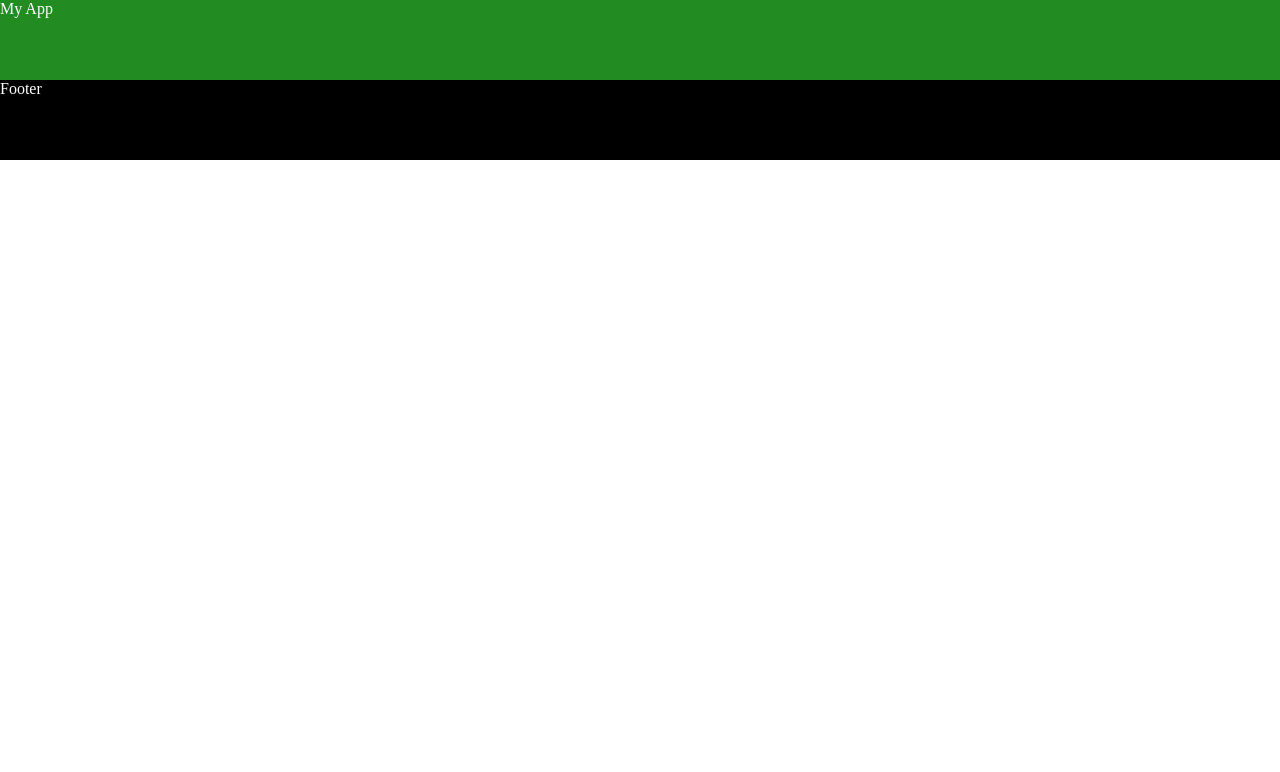
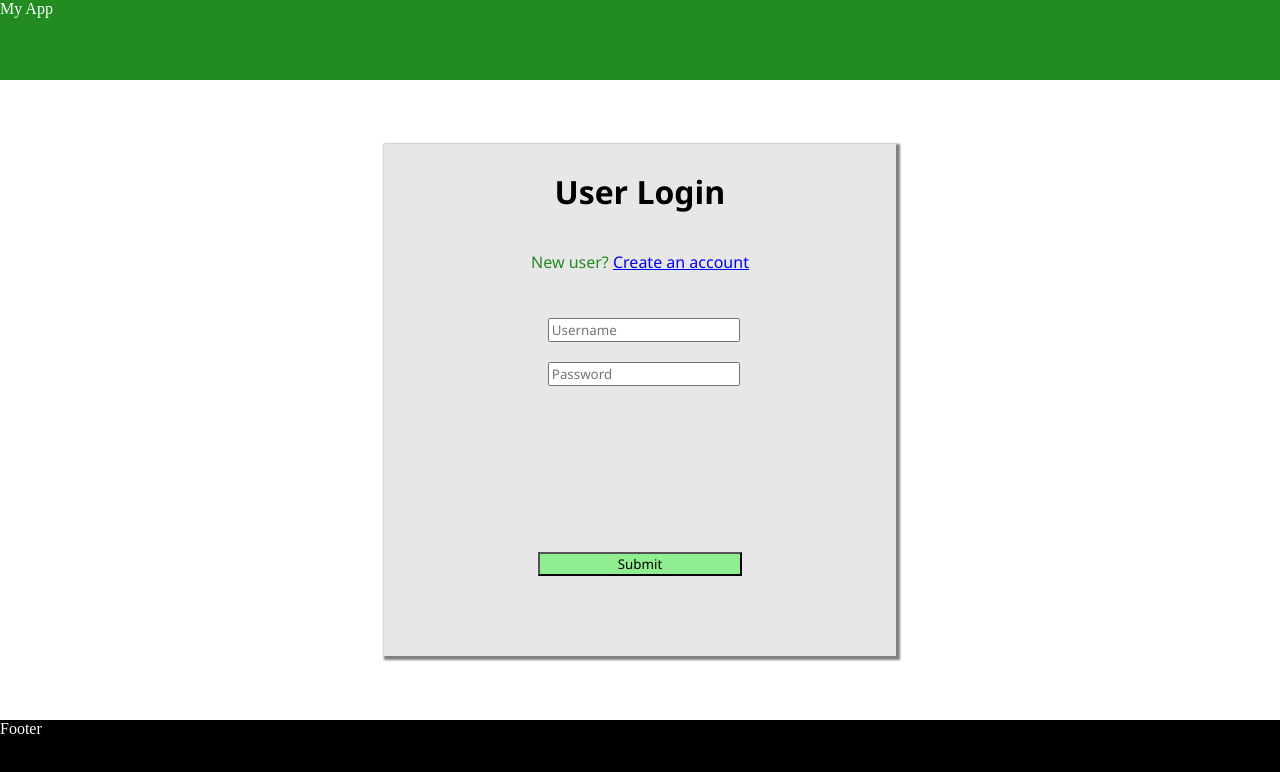
Before and after one commit to IanMcM89/phase-2-project, a React (Create React App) app: page /login in a window 1280 px wide. Shown: the top 772 px of the page. Built offline with nearby package versions, Linux system fonts and the light colour scheme.

Commit message:
Refactored Home component. Imported useHistory and set up redirect to home page after successful login.

```diff
--- /dev/null
+++ b/db.json
@@ -0,0 +1,51 @@
+{
+  "vegetables": [
+    {
+      "id": 1,
+      "name": "Onion",
+      "image": "./images/image-placeholder-icon.png"
+    },
+    {
+      "id": 2,
+      "name": "Garlic",
+      "image": "./images/image-placeholder-icon.png"
+    },
+    {
+      "id": 3,
+      "name": "Celery",
+      "image": "./images/image-placeholder-icon.png"
+    },
+    {
+      "id": 4,
+      "name": "Carrot",
+      "image": "./images/image-placeholder-icon.png"
+    },
+    {
+      "id": 5,
+      "name": "Potato",
+      "image": "./images/image-placeholder-icon.png"
+    },
+    {
+      "id": 6,
+      "name": "Tomato",
+      "image": "./images/image-placeholder-icon.png"
+    },
+    {
+      "id": 7,
+      "name": "Lettuce",
+      "image": "./images/image-placeholder-icon.png"
+    },
+    {
+      "id": 8,
+      "name": "Turnip",
+      "image": "./images/image-placeholder-icon.png"
+    }
+  ],
+  "users": [
+    {
+      "id": 1,
+      "username": "ianmcm89",
+      "password": "password"
+    }
+  ]
+}
--- a/src/components/App.js
+++ b/src/components/App.js
@@ -1,20 +1,19 @@
-import React from "react";
+import React, {useState} from "react";
 import Header from "./Header";
 import UserLoginPage from "./UserLoginPage";
 import NewUserPage from "./NewUserPage";
-import VegetablePage from "./VegetablePage";
+import Home from "./Home";
 import Footer from "./Footer";
-import { BrowserRouter, Route, Switch } from "react-router-dom";
-
-function Home() {
-  return (
-    <div>
-      <VegetablePage />
-    </div>
-  );
-}
+import { BrowserRouter, Route, Switch, useHistory } from "react-router-dom";
 
 function App() {
+  const [isSignedIn, setIsSignedIn] = useState(false);
+  const history = useHistory();
+
+  function onUserLogin() {
+    setIsSignedIn(!isSignedIn);
+  }
+
   return (
     <div className="App">
       <Header />
@@ -23,11 +22,11 @@ function App() {
           <Route path="/create-account">
             <NewUserPage />
           </Route>
-          <Route path="/home">
-            <Home />
+          <Route path="/login">
+            <UserLoginPage onUserLogin={onUserLogin} history={history }/>
           </Route>
           <Route exact path="/">
-            <UserLoginPage />
+            <Home isSignedIn={isSignedIn} />
           </Route>
         </Switch>
       </BrowserRouter>
--- /dev/null
+++ b/src/components/Home.js
@@ -0,0 +1,15 @@
+import React from "react";
+import VegetablePage from "./VegetablePage";
+import { Redirect } from "react-router-dom";
+
+function Home({ isSignedIn }) {
+    if (!isSignedIn) return <Redirect to="/login" />;
+
+    return (
+      <div>
+        <VegetablePage />
+      </div>
+    );
+}
+
+export default Home;
--- a/src/components/NewUserPage.js
+++ b/src/components/NewUserPage.js
@@ -5,7 +5,7 @@ function NewUserPage() {
       <main id="App-login-main">
           <form id="App-login-form">
             <h1>Create New Account</h1>
-            <p>Enter new username and password:</p>
+            <p className="login-message">Enter new username and password:</p>
             <div id="login-inputs-container">
               <div className="login-input">
                 <input type="text" name="username" placeholder="New Username" />
--- a/src/components/UserLoginPage.js
+++ b/src/components/UserLoginPage.js
@@ -1,23 +1,64 @@
-import React from "react";
+import React, {useState} from "react";
+import { withRouter } from 'react-router-dom';
 
-function UserLoginPage() {
+function UserLoginPage({ history, onUserLogin }) {
+  const [formData, setFormData] = useState({
+    username: '',
+    password: ''
+  });
+  const [loginError, setLoginError] = useState('');
+
+  const handleChange = e => setFormData({...formData, [e.target.name]: e.target.value});
+
+  const handleSubmit = e => {
+    e.preventDefault();
+
+    setFormData({
+      username: '',
+      password: ''
+    });
+
+    fetch("http://localhost:3000/users")
+    .then(r => r.json())
+    .then(userData => userData.filter(user => {
+      if (user.username === formData.username && user.password === formData.password) {
+        return onUserLogin() & history.push("/");
+      } else {
+        return setLoginError('Login failed! Incorrect username or password.');
+      }
+    }))
+  }
+
   return (
     <main id="App-login-main">
-        <form id="App-login-form">
+      <form id="App-login-form" onSubmit={handleSubmit}>
         <h1>User Login</h1>
-          <p>New user?&nbsp;<a href="./create-account">Create an account</a></p>
+        <p className="login-message">New user?&nbsp;<a href="/create-account">Create an account</a></p>
         <div id="login-inputs-container">
           <div className="login-input">
-              <input type="text" name="username" placeholder="Username" />
+            <input
+              type="text"
+              name="username"
+              placeholder="Username"
+              value={formData.username}
+              onChange={handleChange}
+            />
           </div>
           <div className="login-input">
-              <input type="password" name="password" placeholder="Password" />
+            <input
+              type="password"
+              name="password"
+              placeholder="Password"
+              value={formData.password}
+              onChange={handleChange}
+            />
           </div>
         </div>
-          <input id="login-submit" type="submit" value="Submit" />
+        <p className="login-error">{loginError}</p>
+        <input id="login-submit" type="submit" value="Submit"/>
       </form>
     </main>
   );
 }
 
-export default UserLoginPage;
+export default withRouter(UserLoginPage);
--- a/src/db.json
+++ /dev/null
@@ -1,51 +0,0 @@
-{
-    "vegetables": [
-      {
-        "id": 1,
-        "name": "Onion",
-        "image": "./images/image-placeholder-icon.png"
-      },
-      {
-        "id": 2,
-        "name": "Garlic",
-        "image": "./images/image-placeholder-icon.png"
-      },
-      {
-        "id": 3,
-        "name": "Celery",
-        "image": "./images/image-placeholder-icon.png"
-      },
-      {
-        "id": 4,
-        "name": "Carrot",
-        "image": "./images/image-placeholder-icon.png"
-      },
-      {
-        "id": 5,
-        "name": "Potato",
-        "image": "./images/image-placeholder-icon.png"
-      },
-      {
-        "id": 6,
-        "name": "Tomato",
-        "image": "./images/image-placeholder-icon.png"
-      },
-      {
-        "id": 7,
-        "name": "Lettuce",
-        "image": "./images/image-placeholder-icon.png"
-      },
-      {
-        "id": 8,
-        "name": "Turnip",
-        "image": "./images/image-placeholder-icon.png"
-      }
-    ],
-    "users": [
-      {
-        "id": 1,
-        "username": "ianmcm89",
-        "password": "password"
-      }
-    ]
-}
--- a/src/index.css
+++ b/src/index.css
@@ -56,7 +56,7 @@ body {
   margin: 5%;
 }
 
-#App-login-form p {
+.login-message {
   color: forestgreen;
   display: flex;
   justify-content: center;
@@ -85,6 +85,16 @@ body {
 .login-input input {
   font-family: inherit;
   width: 100%;
+}
+
+.login-error {
+  color: red;
+  display: flex;
+  justify-content: center;
+  font-family: inherit;
+  width: 98%;
+  height: 5%;
+  margin: 1%;
 }
 
 #login-submit {
```
Lines whose indentation alone changed are shown as unchanged.
